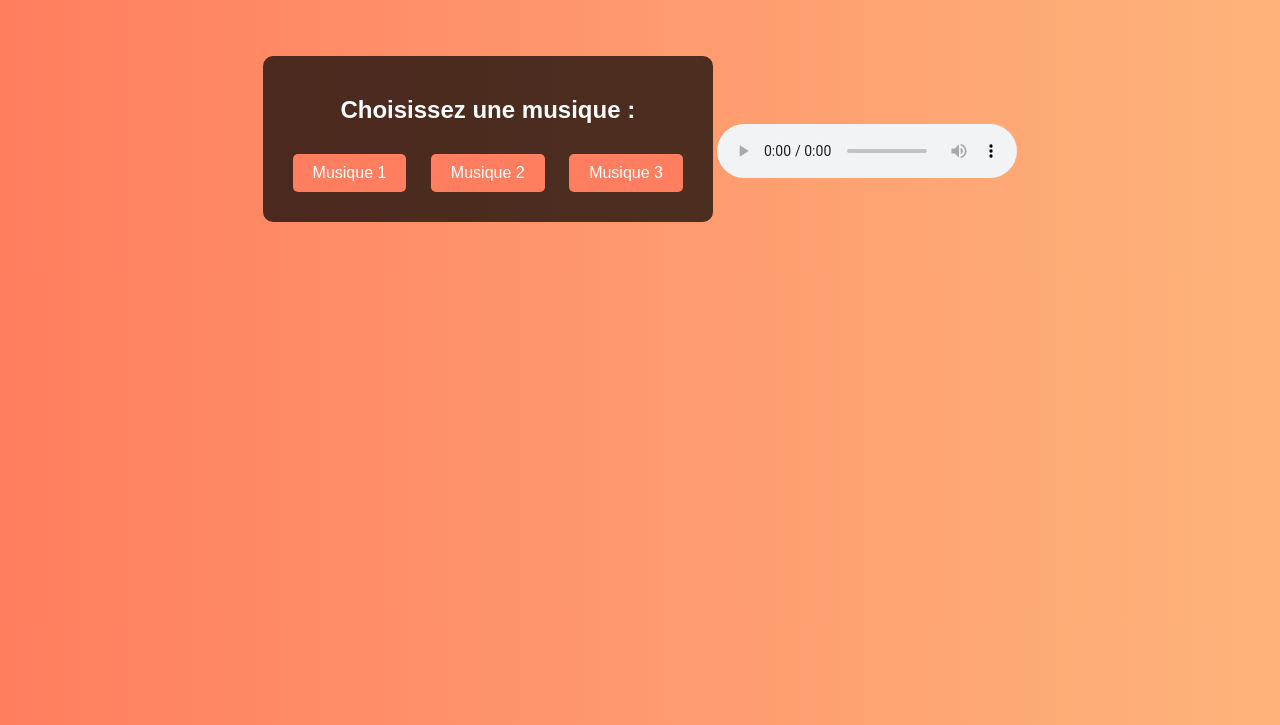
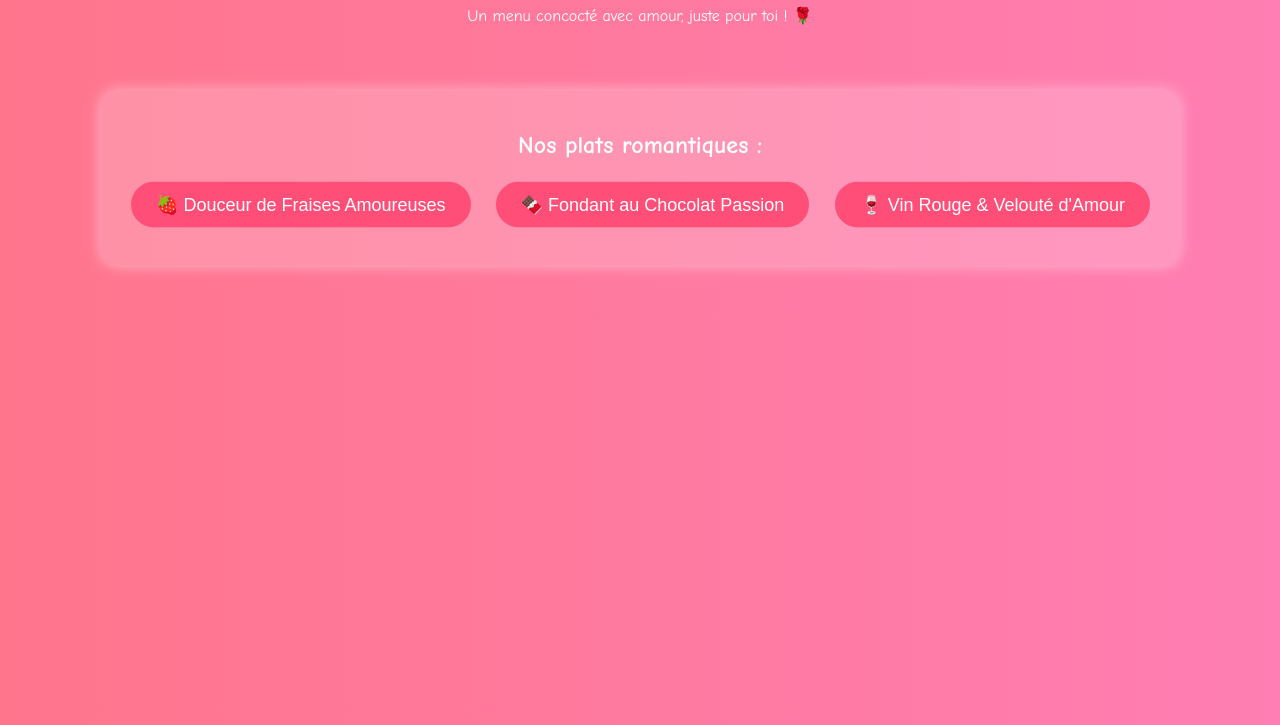
Before and after one commit to Neesei01/Louise-4, a plain HTML site: page index.html in a window 1280 px wide. Shown: the part 75-800 px from the top of the page. Drawn offline with Linux system fonts and the light colour scheme.

Commit message:
Update index.html

```diff
--- a/index.html
+++ b/index.html
@@ -3,41 +3,53 @@
 <head>
     <meta charset="UTF-8">
     <meta name="viewport" content="width=device-width, initial-scale=1.0">
-    <title>Joue ta musique !</title>
+    <title>Menu Spécial Saint-Valentin pour Louise 💖</title>
     <style>
         body {
-            font-family: Arial, sans-serif;
+            font-family: 'Comic Sans MS', cursive, sans-serif;
             text-align: center;
-            background: linear-gradient(to right, #ff7e5f, #feb47b);
+            background: linear-gradient(to right, #ff758c, #ff7eb3);
             color: white;
             margin: 0;
             padding: 0;
         }
         .menu {
             margin: 50px auto;
-            background: rgba(0, 0, 0, 0.7);
+            background: rgba(255, 255, 255, 0.2);
             padding: 20px;
-            border-radius: 10px;
+            border-radius: 15px;
             display: inline-block;
+            box-shadow: 0 0 15px rgba(255, 255, 255, 0.5);
         }
         button {
-            background-color: #ff7e5f;
+            background-color: #ff4e78;
             border: none;
-            padding: 10px 20px;
+            padding: 12px 25px;
             margin: 10px;
-            font-size: 16px;
+            font-size: 18px;
             cursor: pointer;
-            border-radius: 5px;
+            border-radius: 25px;
             color: white;
+            transition: transform 0.3s ease-in-out, background 0.3s;
         }
         button:hover {
-            background-color: #ff5722;
+            background-color: #ff2853;
+            transform: scale(1.15);
         }
-        #hidden-message {
+        .cute {
+            animation: bounce 1.5s infinite alternate;
+        }
+        @keyframes bounce {
+            from { transform: translateY(0); }
+            to { transform: translateY(-8px); }
+        }
+        .info {
             display: none;
-            margin-top: 20px;
-            font-size: 18px;
-            animation: fadeIn 2s ease-in-out;
+            margin-top: 10px;
+            font-size: 20px;
+            font-style: italic;
+            animation: fadeIn 1s ease-in-out;
+            color: #fff4f8;
         }
         @keyframes fadeIn {
             from { opacity: 0; }
@@ -46,24 +58,27 @@
     </style>
 </head>
 <body>
-    <h1>Bienvenue dans le jukebox interactif 🎵</h1>
+    <h1>💖 Menu Spécial pour Toi, Louise 💖</h1>
+    <p>Un menu concocté avec amour, juste pour toi ! 🌹</p>
     <div class="menu">
-        <h2>Choisissez une musique :</h2>
-        <button onclick="playMusic('music1.mp3')">Musique 1</button>
-        <button onclick="playMusic('music2.mp3')">Musique 2</button>
-        <button onclick="playMusic('music3.mp3')">Musique 3</button>
+        <h2>Nos plats romantiques :</h2>
+        <button onclick="showInfo('plat1')" class="cute">🍓 Douceur de Fraises Amoureuses</button>
+        <p id="plat1" class="info">Un dessert sucré comme tes bisous ! 😘</p>
+
+        <button onclick="showInfo('plat2')" class="cute">🍫 Fondant au Chocolat Passion</button>
+        <p id="plat2" class="info">Une explosion de bonheur à chaque bouchée, comme quand je te vois ! 💕</p>
+
+        <button onclick="showInfo('plat3')" class="cute">🍷 Vin Rouge & Velouté d'Amour</button>
+        <p id="plat3" class="info">À savourer ensemble, comme nos plus beaux moments ! 🥂</p>
     </div>
-    <audio id="audio-player" controls style="margin-top: 20px;"></audio>
-    <p id="hidden-message">🎉 Surprise ! Tu as trouvé le message caché ! 🎶</p>
 
     <script>
-        function playMusic(track) {
-            let player = document.getElementById('audio-player');
-            player.src = track;
-            player.play();
-
-            if (track === 'music3.mp3') {
-                document.getElementById('hidden-message').style.display = 'block';
+        function showInfo(id) {
+            let element = document.getElementById(id);
+            if (element.style.display === 'block') {
+                element.style.display = 'none';
+            } else {
+                element.style.display = 'block';
             }
         }
     </script>
```
